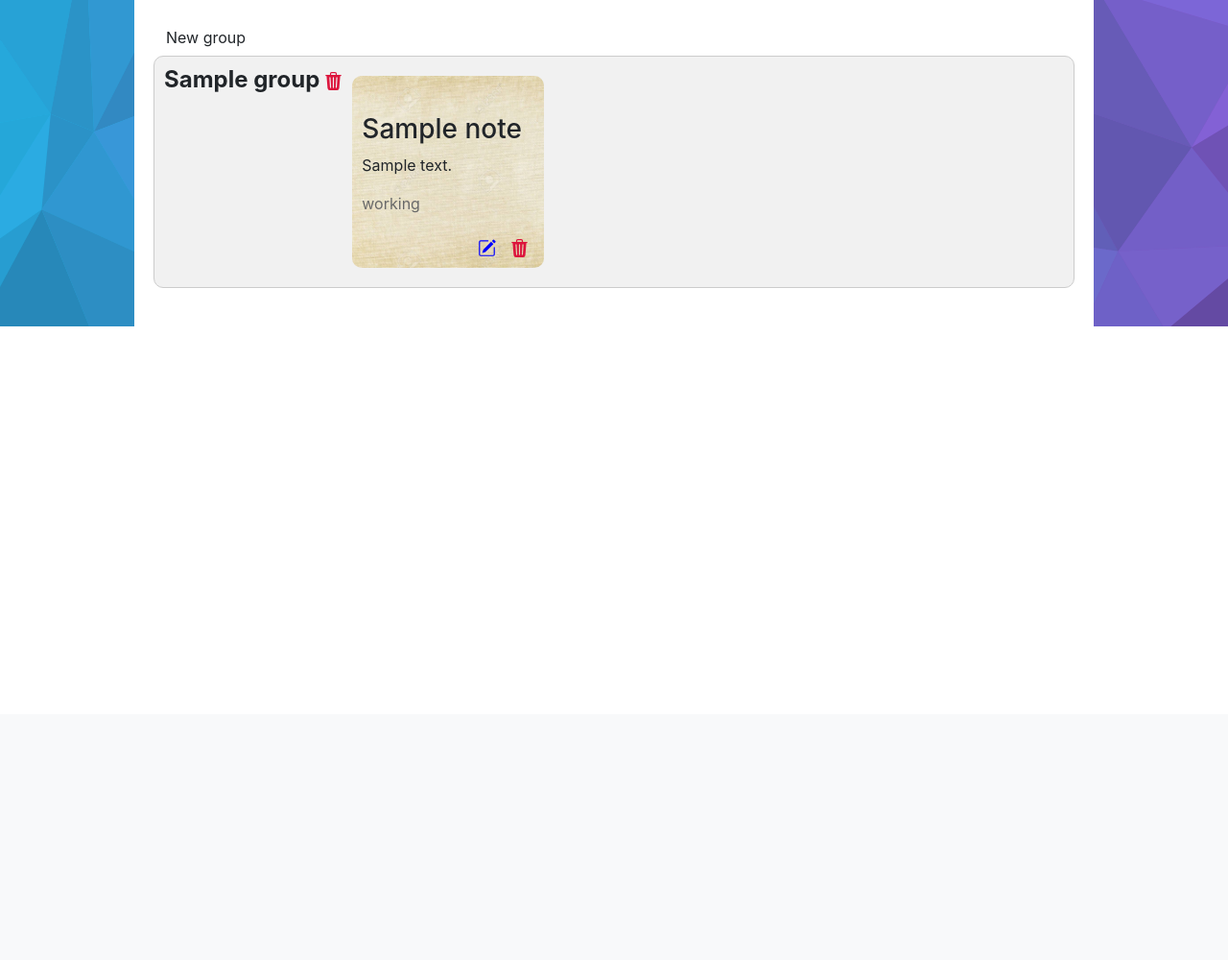
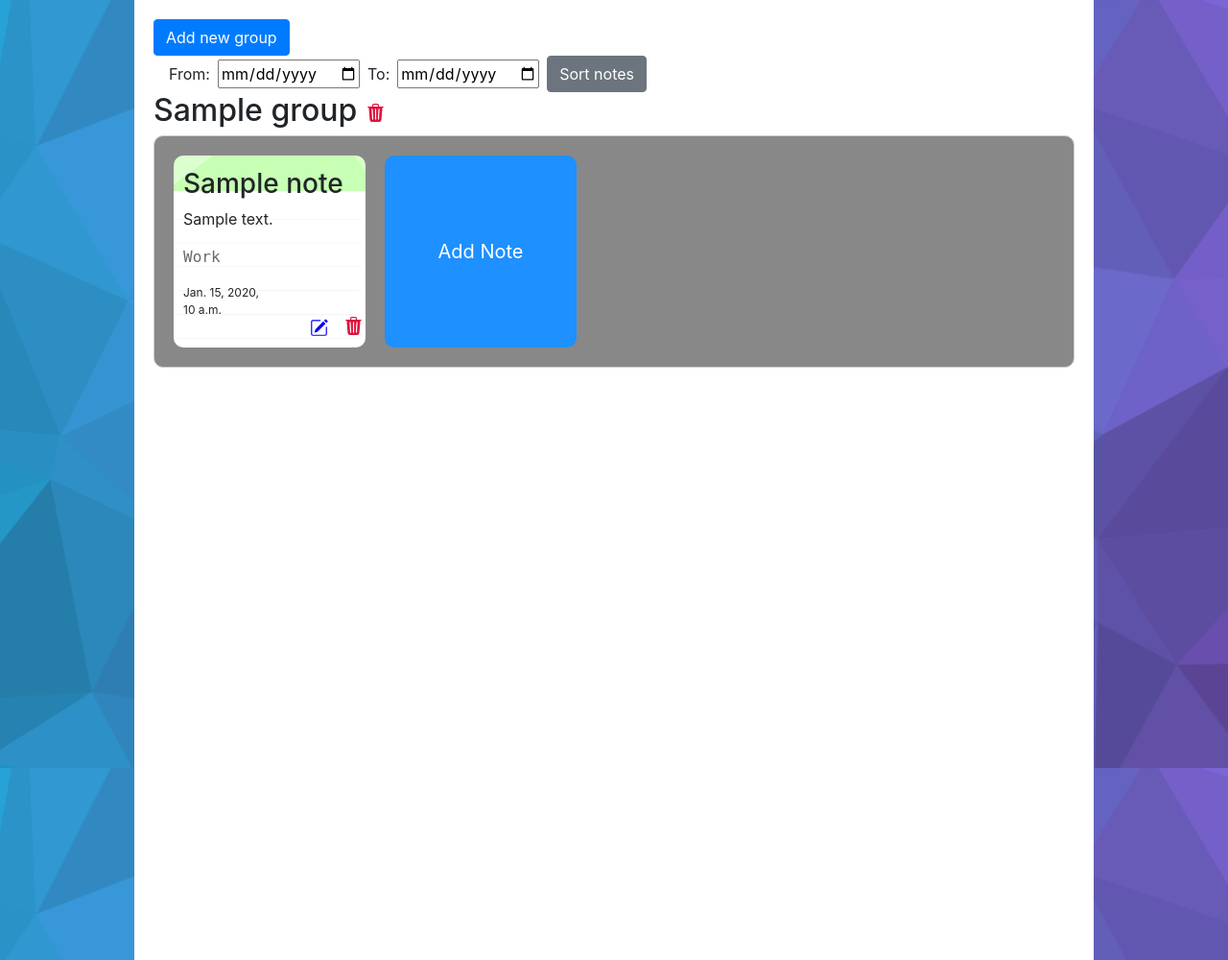
Before and after one commit to PahanLL/DjangoNote, a Django app: page /note/ in a window 1280 px wide. Shown: the part 56-1056 px from the top of the page at 96% size. Before the commit the page ends 396 px from the top, so only its background shows below. Run offline with Django 4.2, Linux system fonts and the light colour scheme; a user stored in the database is signed in; tables that the repository leaves empty hold one stand-in row (values such as "Sample post"); some libraries are stand-ins or nearby versions.

Commit message:
Change: UI adaptation

```diff
--- a/Note/mainapp/templates/index.html
+++ b/Note/mainapp/templates/index.html
@@ -9,7 +9,7 @@
 </head>
 <body>
     <nav class="navbar navbar-expand-lg navbar-light bg-light">
-        <a class="navbar-brand" href="#">Note!</a>
+        <a class="navbar-brand" href="/">Note!</a>
         <button class="navbar-toggler" type="button" data-toggle="collapse" data-target="#navbarNav" aria-controls="navbarNav" aria-expanded="false" aria-label="Toggle navigation">
             <span class="navbar-toggler-icon"></span>
         </button>
@@ -23,22 +23,13 @@
                     <a class="nav-link" href="{% url 'logout' %}?next={% url 'login' %}">Logout</a>
                 </li>
             </ul>
-            {% else %}
-            <ul class="navbar-nav ml-auto">
-                <li class="nav-item">
-                    <a class="nav-link" href="{% url 'login' %}">Login</a>
-                </li>
-                <li class="nav-item">
-                    <a class="nav-link" href="{% url 'signup' %}">Sign Up</a>
-                </li>
-            </ul>
             {% endif %}
         </div>
     </nav>
 
-    <main>
-        {% block content %}
-        {% endblock %}
+    <main style="background: url({% static './images/background.png' %}) no-repeat center center fixed; -webkit-background-size: cover; -moz-background-size: cover; -o-background-size: cover; background-size: cover;">
+      {% block content %}
+      {% endblock %}
     </main>
 
     <script src="https://maxcdn.bootstrapcdn.com/bootstrap/4.0.0/js/bootstrap.min.js"></script>
--- a/Note/mainapp/templates/login.html
+++ b/Note/mainapp/templates/login.html
@@ -11,7 +11,7 @@
 
     <title>Login</title>
   </head>
-  <body class="text-center" style="background: url({% static './images/background.jpg' %}) no-repeat center center fixed; -webkit-background-size: cover; -moz-background-size: cover; -o-background-size: cover; background-size: cover;">
+  <body class="text-center" style="background: url({% static './images/background.png' %}) no-repeat center center fixed; -webkit-background-size: cover; -moz-background-size: cover; -o-background-size: cover; background-size: cover;">
     <div class="container">
       <div class="row justify-content-center align-items-center" style="height:100vh">
         <div class="col-4">
@@ -22,7 +22,7 @@
             <button class="btn btn-lg btn-primary btn-block" type="submit">Sign in</button>
           </form>
           {% if not user.is_authenticated %}
-            <a href="{% url 'signup' %}" style="font-weight: 700; color: rgb(49, 193, 255);">Sign Up</a>
+            <a href="{% url 'signup' %}" style="font-weight: 700; color: white">Sign Up</a>
           {% endif %}
         </div>
       </div>
--- a/Note/note/forms.py
+++ b/Note/note/forms.py
@@ -11,3 +11,7 @@ class GroupForm(forms.ModelForm):
     class Meta:
         model = Group
         fields = ['name', 'color']
+
+class DateRangeForm(forms.Form):
+    start_date = forms.DateField(widget=forms.DateInput(format='%Y-%m-%d', attrs={'type': 'date'}))
+    end_date = forms.DateField(widget=forms.DateInput(format='%Y-%m-%d', attrs={'type': 'date'}))
--- a/Note/note/models.py
+++ b/Note/note/models.py
@@ -8,12 +8,12 @@ class Group(models.Model):
 
 class Note(models.Model):
     CATEGORY_CHOICES = [
-        ('WORK', 'working'),
-        ('PERSONAL', 'personal'),
+        ('WORK', 'Work'),
+        ('PERSONAL', 'Personal'),
     ]
-
     title = models.CharField(max_length=100)
     content = models.TextField()
     category = models.CharField(max_length=10, choices=CATEGORY_CHOICES, default='WORK')
     created_by = models.ForeignKey(User, on_delete=models.CASCADE)
     group = models.ForeignKey(Group, related_name='notes', on_delete=models.CASCADE, null=True, blank=True)
+    created_at = models.DateTimeField(auto_now_add=True)
--- a/Note/note/templates/note_list.html
+++ b/Note/note/templates/note_list.html
@@ -4,31 +4,45 @@
 <link href="{% static './css/style.css' %}" rel="stylesheet">
 
 {% block content %}
-<div class="background" style="background-image: url({% static './images/background.jpg' %})">
+<div class="background">
   <div class="content">
-    <a href="{% url 'note:group_new' %}" class="btn">New group</a>
+
+    {% comment %} Add new group button and sorting {% endcomment %}
+    <div>
+      <a href="{% url 'note:group_new' %}" class="btn btn-primary">Add new group</a>
+      <form action="{% url 'note_list' %}" method="POST" class="form-inline ml-3">
+        {% csrf_token %}
+        <label for="{{ form.start_date.id_for_label }}" class="mr-2">From:</label>
+        {{ form.start_date }}
+        <label for="{{ form.end_date.id_for_label }}" class="ml-2 mr-2">To:</label>
+        {{ form.end_date }}
+        <button type="submit" class="btn btn-secondary ml-2">Sort notes</button>
+      </form>
+    </div>
 
     {% for group in groups %}
-    <div class="group-block" style="background-color: '{{ group.color }}'">
-      <h2>{{ group.name }}</h2>
+    <div class="group-actions">
+      <h2 style="display: inline;">{{ group.name }}</h2>
 
-      <div class="group-actions">
+      {% comment %} Edit group button {% endcomment %}
       <a href="#" data-toggle="modal" data-target="#deleteModal{{ group.pk }}">
-          <svg xmlns="http://www.w3.org/2000/svg" width="19" style="margin-left: 5px; margin-top: 4px" height="19"
+        <svg xmlns="http://www.w3.org/2000/svg" width="19" height="19" style="margin: 5px; margin-bottom: 14px;"
           fill="crimson" class="bi bi-trash3-fill" viewBox="0 0 16 16">
           <path
             d="M11 1.5v1h3.5a.5.5 0 0 1 0 1h-.538l-.853 10.66A2 2 0 0 1 11.115 16h-6.23a2 2 0 0 1-1.994-1.84L2.038 3.5H1.5a.5.5 0 0 1 0-1H5v-1A1.5 1.5 0 0 1 6.5 0h3A1.5 1.5 0 0 1 11 1.5Zm-5 0v1h4v-1a.5.5 0 0 0-.5-.5h-3a.5.5 0 0 0-.5.5ZM4.5 5.029l.5 8.5a.5.5 0 1 0 .998-.06l-.5-8.5a.5.5 0 1 0-.998.06Zm6.53-.528a.5.5 0 0 0-.528.47l-.5 8.5a.5.5 0 0 0 .998.058l.5-8.5a.5.5 0 0 0-.47-.528ZM8 4.5a.5.5 0 0 0-.5.5v8.5a.5.5 0 0 0 1 0V5a.5.5 0 0 0-.5-.5Z" />
         </svg>
       </a>
+
     </div>
-
-      {% if group.notes.all %}
+    <div class="group-block" style="background-color: {{ group.color }}">
       {% for note in group.notes.all %}
 
-      <div class="note-block" style="background-image: url({% static './images/note.jpg' %})">
+      {% comment %} Delete note button {% endcomment %}
+      <div class="note-block" style="background-image: url({% static './images/note.png' %})">
         <h3>{{ note.title }}</h3>
         <p>{{ note.content }}</p>
-        <p style="color: dimgray">{{ note.get_category_display }}</p>
+        <p style="color: dimgray; font-family: monospace">{{ note.get_category_display }}</p>
+        <p style="font-size: 12px; max-width: 50%; display: inline">{{ note.created_at }}</p>
         <div class="note-actions">
           <a href="{% url 'note:note_edit' pk=note.pk %}" class="btn edit-btn">
             <svg xmlns="http://www.w3.org/2000/svg" width="19" height="19" fill="blue" class="bi bi-pencil-square"
@@ -39,7 +53,7 @@
                 d="M1 13.5A1.5 1.5 0 0 0 2.5 15h11a1.5 1.5 0 0 0 1.5-1.5v-6a.5.5 0 0 0-1 0v6a.5.5 0 0 1-.5.5h-11a.5.5 0 0 1-.5-.5v-11a.5.5 0 0 1 .5-.5H9a.5.5 0 0 0 0-1H2.5A1.5 1.5 0 0 0 1 2.5v11z" />
             </svg>
           </a>
-          <a href="{% url 'note:note_delete' pk=note.pk %}" class="btn delete-btn">
+          <a href="#" data-toggle="modal" data-target="#deleteModal{{ note.pk }}">
             <svg xmlns="http://www.w3.org/2000/svg" width="19" height="19" fill="crimson" class="bi bi-trash3-fill"
               viewBox="0 0 16 16">
               <path
@@ -49,12 +63,38 @@
         </div>
       </div>
 
-      {% endfor %}
-      {% else %}
-      <p>No notes available</p>
-      {% endif %}
+      {% comment %} Delete note confirmation {% endcomment %}
+      <div class="modal fade" id="deleteModal{{ note.pk }}" tabindex="-1" role="dialog"
+      aria-labelledby="deleteModalLabel{{ note.pk }}" aria-hidden="true">
+      <div class="modal-dialog" role="document">
+        <div class="modal-content">
+          <div class="modal-header">
+            <h5 class="modal-title" id="deleteModalLabel{{ note.pk }}">Confirm Delete</h5>
+            <button type="button" class="close" data-dismiss="modal" aria-label="Close">
+              <span aria-hidden="true">&times;</span>
+            </button>
+          </div>
+          <div class="modal-body">
+            Are you sure you want to delete this note?
+          </div>
+          <div class="modal-footer">
+            <button type="button" class="btn cancel-btn" data-dismiss="modal">Cancel</button>
+            <form action="{% url 'note:note_delete' pk=note.pk %}" method="POST" style="display: inline;">
+              {% csrf_token %}
+              <button type="submit" class="btn btn-danger ">
+                Delete
+              </button>
+            </form>
+          </div>
+        </div>
+      </div>
     </div>
 
+      {% endfor %}
+      <a class = "note-block" style="background-color: dodgerblue; text-align: center; color: white; font-size: 20px;" href="{% url 'note:group_note_add' pk=group.pk %}" class="btn btn-primary add-note-btn">Add Note</a>
+    </div>
+
+    {% comment %} Delete group confirmation {% endcomment %}
     <div class="modal fade" id="deleteModal{{ group.pk }}" tabindex="-1" role="dialog"
       aria-labelledby="deleteModalLabel{{ group.pk }}" aria-hidden="true">
       <div class="modal-dialog" role="document">
@@ -80,6 +120,7 @@
         </div>
       </div>
     </div>
+
     {% endfor %}
     {% endblock %}
   </div>
--- a/Note/note/urls.py
+++ b/Note/note/urls.py
@@ -11,7 +11,6 @@ urlpatterns = [
     path('group/<int:pk>/note/add/', views.group_note_add, name='group_note_add'),
     path('note/<int:pk>/edit/', views.note_edit, name='note_edit'),
     path('note/<int:pk>/delete/', views.note_delete, name='note_delete'),
-    path('note/new/', views.note_add, name='note_new'),
 ]
 
 urlpatterns += staticfiles_urlpatterns()
--- a/Note/note/views.py
+++ b/Note/note/views.py
@@ -1,14 +1,27 @@
 from django.contrib.auth.decorators import login_required
 from django.shortcuts import render, redirect
 from .models import Note, Group
-from .forms import NoteForm, GroupForm
+from .forms import NoteForm, GroupForm, DateRangeForm
 
+# Method to get the main page
 @login_required
 def note_list(request):
     notes = Note.objects.filter(created_by=request.user)
     groups = Group.objects.filter(created_by=request.user)
-    return render(request, 'note_list.html', {'notes': notes, 'groups': groups})
+    if request.method == 'POST':
+        form = DateRangeForm(request.POST)
+        if form.is_valid():
+            start_date = form.cleaned_data.get('start_date')
+            end_date = form.cleaned_data.get('end_date')
+            print(f"Filtering notes from {start_date} to {end_date}")
+            if start_date and end_date:
+                notes = notes.filter(created_at__date__range=(start_date, end_date))
+    else:
+        form = DateRangeForm()
+    return render(request, 'note_list.html', {'notes': notes, 'groups': groups, 'form': form})
 
+
+# Method to edit a note
 @login_required
 def note_edit(request, pk):
     note = Note.objects.get(id=pk)
@@ -23,14 +36,16 @@ def note_edit(request, pk):
         form = NoteForm(instance=note)
     return render(request, 'note_edit.html', {'form': form})
 
+# Method to delete a new note
 @login_required
 def note_delete(request, pk):
-    note = Note.objects.get(id=pk)
+    note = Note.objects.get(pk=pk)
     if request.method == 'POST':
         note.delete()
-        return redirect('note_list')
-    return render(request, 'note_confirm_delete.html', {'note': note})
+        return redirect('note:note_list')
+    return redirect('note:note_list')
 
+# Method to create a new group
 @login_required
 def group_new(request):
     if request.method == "POST":
@@ -44,24 +59,7 @@ def group_new(request):
         form = GroupForm()
     return render(request, 'group_new.html', {'form': form})
 
-@login_required
-def note_add(request, pk=None):
-    if pk:
-        group = Group.objects.get(id=pk)
-    else:
-        group = None
-    if request.method == "POST":
-        form = NoteForm(request.POST)
-        if form.is_valid():
-            note = form.save(commit=False)
-            note.group = group
-            note.created_by = request.user
-            note.save()
-            return redirect('note_list')
-    else:
-        form = NoteForm()
-    return render(request, 'note_add.html', {'form': form})
-
+# Method to add a note to a group
 @login_required
 def group_note_add(request, pk):
     group = Group.objects.get(id=pk)
@@ -77,6 +75,7 @@ def group_note_add(request, pk):
         form = NoteForm()
     return render(request, 'note_add.html', {'form': form})
 
+# Method to delete a group
 @login_required
 def group_delete(request, pk):
     group = Group.objects.get(pk=pk)
--- a/Note/static/css/style.css
+++ b/Note/static/css/style.css
@@ -9,6 +9,7 @@
   background-color: #f1f1f1;
   display: flex;
   flex-direction: row;
+  flex-wrap: wrap;
 }
 
 .group-block h2 {
@@ -36,14 +37,17 @@
   background-color: #fff;
   background-position: center;
   background-repeat: no-repeat;
-    background-size: cover;
+  background-size: 145%;
   position: relative;
+  word-wrap: break-word;
+  max-height: 200px;
+  overflow: hidden;
+  text-overflow: ellipsis;
+  transition: transform 0.3s;
 }
 
-  .group-actions {
-    display: flex;
-    justify-content: flex-end;
-    margin-bottom: 5px;
+.note-block:hover {
+  transform: scale(1.04);
 }
 
 .note-actions {
@@ -52,7 +56,8 @@
   right: 3px;
 }
 
-  .delete-btn, .edit-btn {
+.delete-btn,
+.edit-btn {
   color: inherit;
   text-decoration: none;
   margin-left: -15px;
@@ -81,4 +86,5 @@
   padding: 20px;
   max-width: 1000px;
   width: 100%;
+  min-height: 1000px;
 }
```
Also changed, not shown: Note/note/templates/group_new.html (+7 -0 lines), Note/note/templates/note_add.html (+7 -0 lines), Note/note/templates/note_confirm_delete.html (deleted, +0 -9 lines), Note/note/templates/note_edit.html (+13 -6 lines), Note/note/migrations/0001_initial.py, Note/note/migrations/0002_group_color_alter_note_group.py (deleted), Note/static/images/background.png (renamed from Note/static/images/background.jpg), Note/static/images/note.jpg (deleted), Note/static/images/note.png (added), 2 other files. Lines whose indentation alone changed are shown as unchanged.
